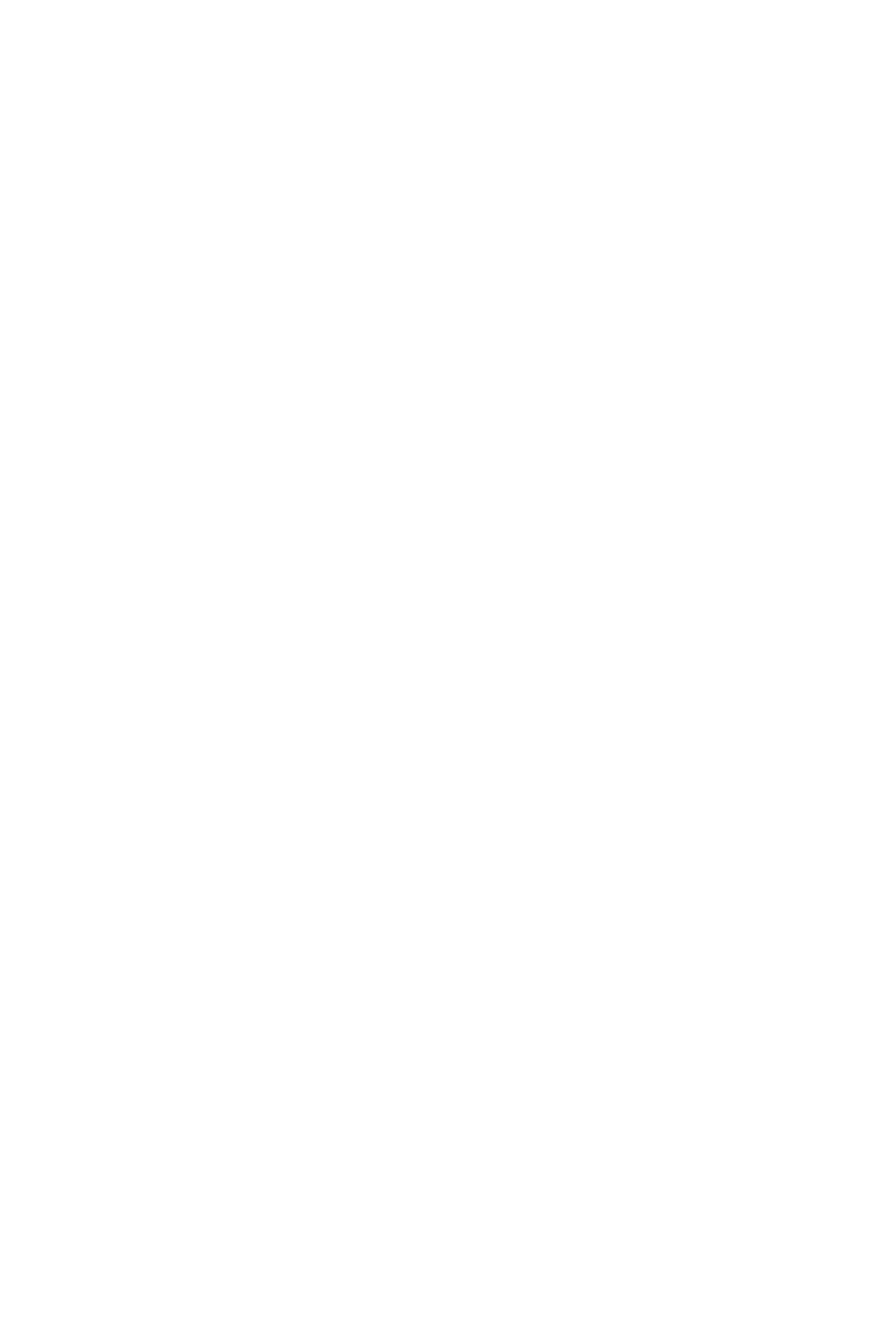
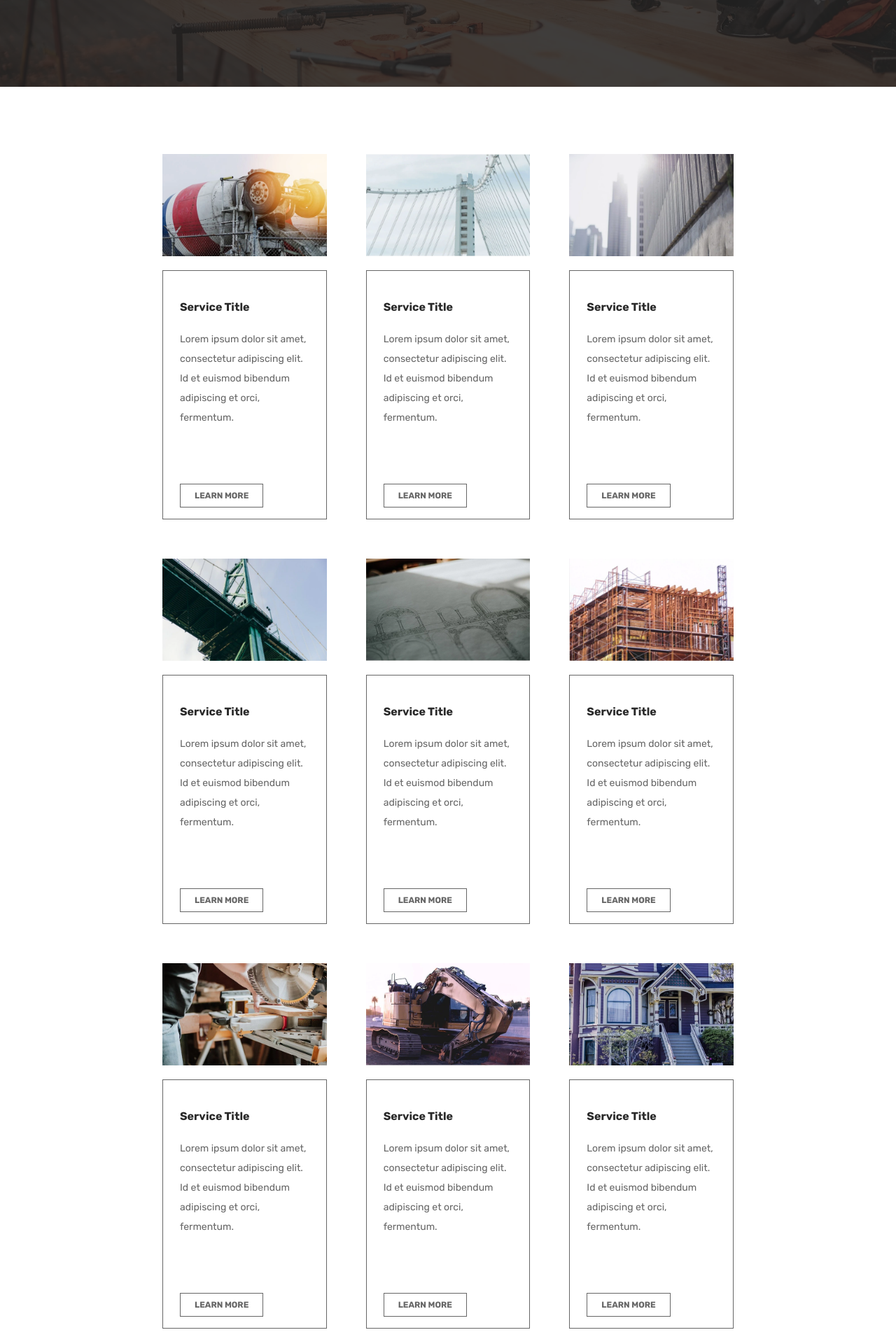
Before and after one commit to mubasyir19/Construction-Company-Landing, a Next.js app: page /portfolio in a window 1280 px wide. Shown: the part 560-2480 px from the top of the page at 70% size. Before the commit the page ends 800 px from the top, so only its background shows below. Built offline with nearby package versions, Linux system fonts and the light colour scheme.

Commit message:
add: portfolio page

```diff
--- a/src/app/portfolio/page.tsx
+++ b/src/app/portfolio/page.tsx
@@ -1,9 +1,228 @@
+import Contact from "@/components/organism/Contact";
+import Image from "next/image";
 import React from "react";
 
 export default function PortfolioPage() {
   return (
     <div>
-      <p>PortfolioPage</p>
+      <section className="bg-[url('/images/hero/hero4.webp')] bg-cover">
+        <div className="flex h-full w-full flex-col items-center bg-[#1F1F1F]/85 px-6 py-40 md:flex-row">
+          <div className="md:flex-3/4">
+            <div className="flex items-center justify-center px-6 py-10">
+              <div className="lg:w-3/4">
+                <div className="border-primary border-l-8 pl-7">
+                  <h1 className="text-3xl font-bold text-white lg:text-6xl">
+                    Our Constraction <br /> Projects
+                  </h1>
+                </div>
+                <p className="mt-7 text-start text-xl text-white lg:w-9/12">
+                  Lorem ipsum dolor sit amet, consectetur adipiscing elit. Ut
+                  quis egestas pellentesque libero dolor in diam consequat ut.
+                </p>
+              </div>
+            </div>
+          </div>
+        </div>
+      </section>
+      <section className="container mx-auto py-24 lg:px-52">
+        <div className="grid grid-cols-1 gap-14 px-6 md:grid-cols-3">
+          <div id="project">
+            <Image
+              src={"/images/portfolio/portfolio1.webp"}
+              width={293}
+              height={182}
+              alt="thumbnail"
+              className="w-full"
+            />
+            <div className="border-typography mt-5 border px-6 py-4">
+              <p className="text-secondary mt-6 text-base font-bold">
+                Service Title
+              </p>
+              <p className="text-typography mt-5 text-sm leading-7">
+                Lorem ipsum dolor sit amet, consectetur adipiscing elit. Id et
+                euismod bibendum adipiscing et orci, fermentum.
+              </p>
+              <button className="border-typography text-typography mt-20 border px-5 py-2 text-xs font-bold uppercase">
+                Learn More
+              </button>
+            </div>
+          </div>
+          <div id="project">
+            <Image
+              src={"/images/portfolio/portfolio2.webp"}
+              width={293}
+              height={182}
+              alt="thumbnail"
+              className="w-full"
+            />
+            <div className="border-typography mt-5 border px-6 py-4">
+              <p className="text-secondary mt-6 text-base font-bold">
+                Service Title
+              </p>
+              <p className="text-typography mt-5 text-sm leading-7">
+                Lorem ipsum dolor sit amet, consectetur adipiscing elit. Id et
+                euismod bibendum adipiscing et orci, fermentum.
+              </p>
+              <button className="border-typography text-typography mt-20 border px-5 py-2 text-xs font-bold uppercase">
+                Learn More
+              </button>
+            </div>
+          </div>
+          <div id="project">
+            <Image
+              src={"/images/portfolio/portfolio3.webp"}
+              width={293}
+              height={182}
+              alt="thumbnail"
+              className="w-full"
+            />
+            <div className="border-typography mt-5 border px-6 py-4">
+              <p className="text-secondary mt-6 text-base font-bold">
+                Service Title
+              </p>
+              <p className="text-typography mt-5 text-sm leading-7">
+                Lorem ipsum dolor sit amet, consectetur adipiscing elit. Id et
+                euismod bibendum adipiscing et orci, fermentum.
+              </p>
+              <button className="border-typography text-typography mt-20 border px-5 py-2 text-xs font-bold uppercase">
+                Learn More
+              </button>
+            </div>
+          </div>
+          <div id="project">
+            <Image
+              src={"/images/portfolio/portfolio4.webp"}
+              width={293}
+              height={182}
+              alt="thumbnail"
+              className="w-full"
+            />
+            <div className="border-typography mt-5 border px-6 py-4">
+              <p className="text-secondary mt-6 text-base font-bold">
+                Service Title
+              </p>
+              <p className="text-typography mt-5 text-sm leading-7">
+                Lorem ipsum dolor sit amet, consectetur adipiscing elit. Id et
+                euismod bibendum adipiscing et orci, fermentum.
+              </p>
+              <button className="border-typography text-typography mt-20 border px-5 py-2 text-xs font-bold uppercase">
+                Learn More
+              </button>
+            </div>
+          </div>
+          <div id="project">
+            <Image
+              src={"/images/portfolio/portfolio5.webp"}
+              width={293}
+              height={182}
+              alt="thumbnail"
+              className="w-full"
+            />
+            <div className="border-typography mt-5 border px-6 py-4">
+              <p className="text-secondary mt-6 text-base font-bold">
+                Service Title
+              </p>
+              <p className="text-typography mt-5 text-sm leading-7">
+                Lorem ipsum dolor sit amet, consectetur adipiscing elit. Id et
+                euismod bibendum adipiscing et orci, fermentum.
+              </p>
+              <button className="border-typography text-typography mt-20 border px-5 py-2 text-xs font-bold uppercase">
+                Learn More
+              </button>
+            </div>
+          </div>
+          <div id="project">
+            <Image
+              src={"/images/portfolio/portfolio6.webp"}
+              width={293}
+              height={182}
+              alt="thumbnail"
+              className="w-full"
+            />
+            <div className="border-typography mt-5 border px-6 py-4">
+              <p className="text-secondary mt-6 text-base font-bold">
+                Service Title
+              </p>
+              <p className="text-typography mt-5 text-sm leading-7">
+                Lorem ipsum dolor sit amet, consectetur adipiscing elit. Id et
+                euismod bibendum adipiscing et orci, fermentum.
+              </p>
+              <button className="border-typography text-typography mt-20 border px-5 py-2 text-xs font-bold uppercase">
+                Learn More
+              </button>
+            </div>
+          </div>
+          <div id="project">
+            <Image
+              src={"/images/portfolio/portfolio7.webp"}
+              width={293}
+              height={182}
+              alt="thumbnail"
+              className="w-full"
+            />
+            <div className="border-typography mt-5 border px-6 py-4">
+              <p className="text-secondary mt-6 text-base font-bold">
+                Service Title
+              </p>
+              <p className="text-typography mt-5 text-sm leading-7">
+                Lorem ipsum dolor sit amet, consectetur adipiscing elit. Id et
+                euismod bibendum adipiscing et orci, fermentum.
+              </p>
+              <button className="border-typography text-typography mt-20 border px-5 py-2 text-xs font-bold uppercase">
+                Learn More
+              </button>
+            </div>
+          </div>
+          <div id="project">
+            <Image
+              src={"/images/portfolio/portfolio8.webp"}
+              width={293}
+              height={182}
+              alt="thumbnail"
+              className="w-full"
+            />
+            <div className="border-typography mt-5 border px-6 py-4">
+              <p className="text-secondary mt-6 text-base font-bold">
+                Service Title
+              </p>
+              <p className="text-typography mt-5 text-sm leading-7">
+                Lorem ipsum dolor sit amet, consectetur adipiscing elit. Id et
+                euismod bibendum adipiscing et orci, fermentum.
+              </p>
+              <button className="border-typography text-typography mt-20 border px-5 py-2 text-xs font-bold uppercase">
+                Learn More
+              </button>
+            </div>
+          </div>
+          <div id="project">
+            <Image
+              src={"/images/portfolio/portfolio9.webp"}
+              width={293}
+              height={182}
+              alt="thumbnail"
+              className="w-full"
+            />
+            <div className="border-typography mt-5 border px-6 py-4">
+              <p className="text-secondary mt-6 text-base font-bold">
+                Service Title
+              </p>
+              <p className="text-typography mt-5 text-sm leading-7">
+                Lorem ipsum dolor sit amet, consectetur adipiscing elit. Id et
+                euismod bibendum adipiscing et orci, fermentum.
+              </p>
+              <button className="border-typography text-typography mt-20 border px-5 py-2 text-xs font-bold uppercase">
+                Learn More
+              </button>
+            </div>
+          </div>
+        </div>
+      </section>
+      <section className="bg-primary py-16">
+        <h1 className="mx-auto w-3/4 text-center text-3xl font-bold text-black lg:w-1/2 lg:text-5xl lg:leading-16">
+          Have a Project in Mind? <br /> Let’s Get Building!
+        </h1>
+      </section>
+      <Contact />
     </div>
   );
 }
--- a/src/components/organism/Navbar.tsx
+++ b/src/components/organism/Navbar.tsx
@@ -4,7 +4,7 @@ import React from "react";
 
 export default function Navbar() {
   return (
-    <nav className="flex items-center justify-between bg-white px-9 py-6">
+    <nav className="hidden items-center justify-between bg-white px-9 py-6 md:flex">
       <div className="">
         <h2 className="text-2xl font-semibold">Construction Company Landing</h2>
       </div>
```
